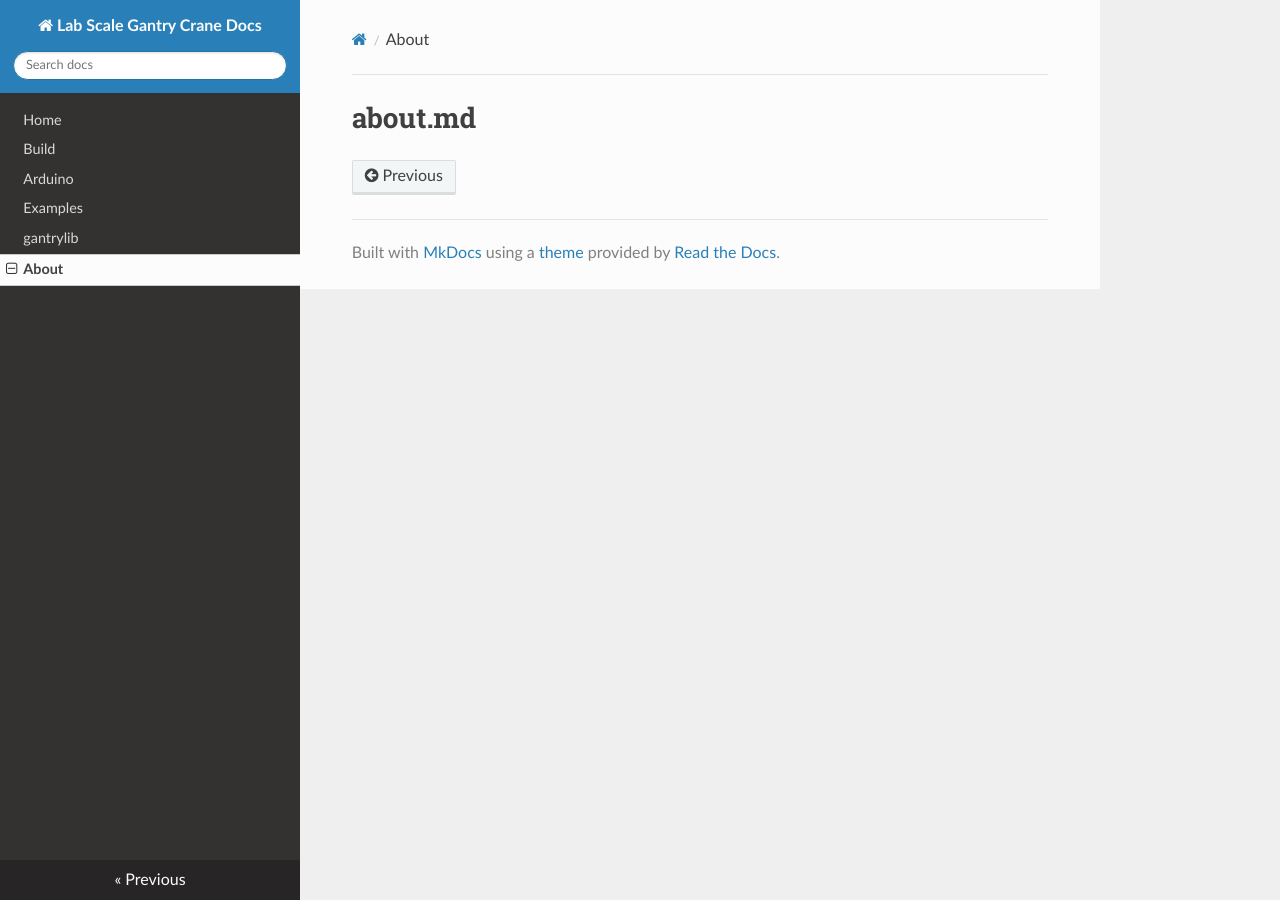
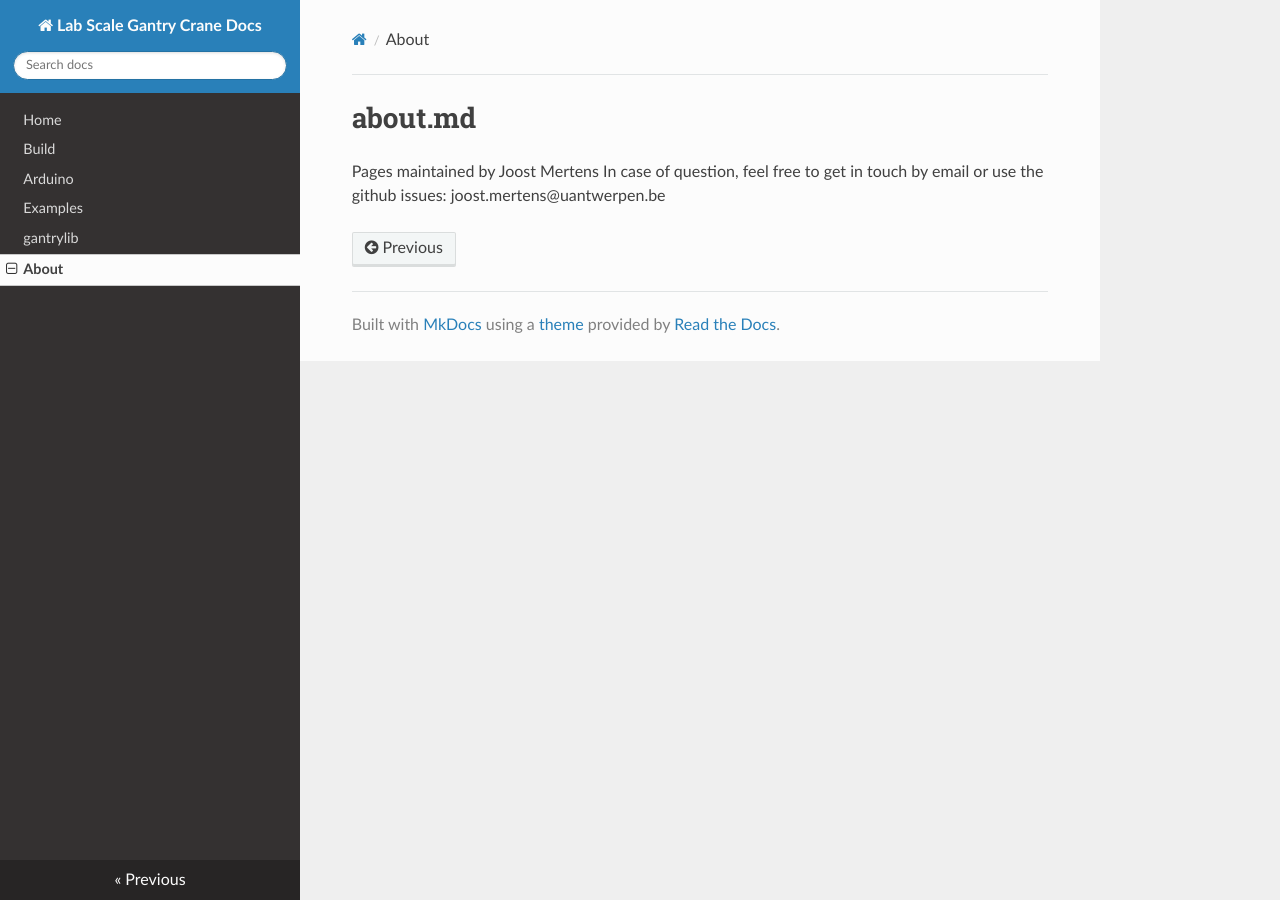
Before and after one commit to Cosys-Lab/lab-scale-gantry-crane, an MkDocs documentation site: the page built from docs/about.md, in a window 1280 px wide. Built offline with MkDocs 1.6.1, drawn with Linux system fonts in a browser that asks for light colours; nearby versions of some CDN libraries.

Commit message:
Update about

```diff
--- a/docs/about.md
+++ b/docs/about.md
@@ -1 +1,4 @@
 # about.md
+
+Pages maintained by Joost Mertens
+In case of question, feel free to get in touch by email or use the github issues: joost.mertens@uantwerpen.be
```
